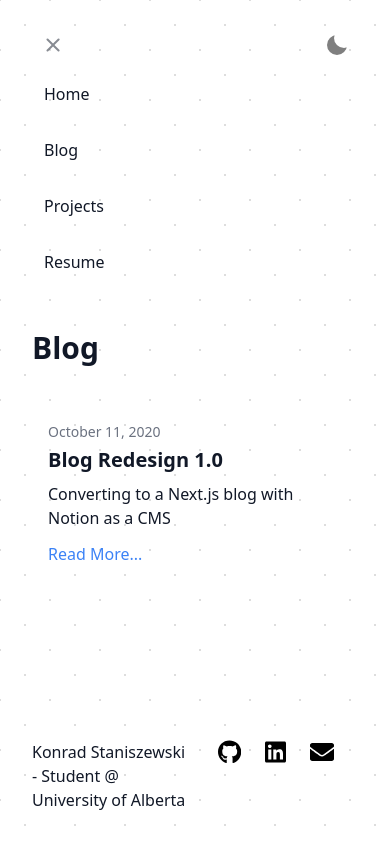
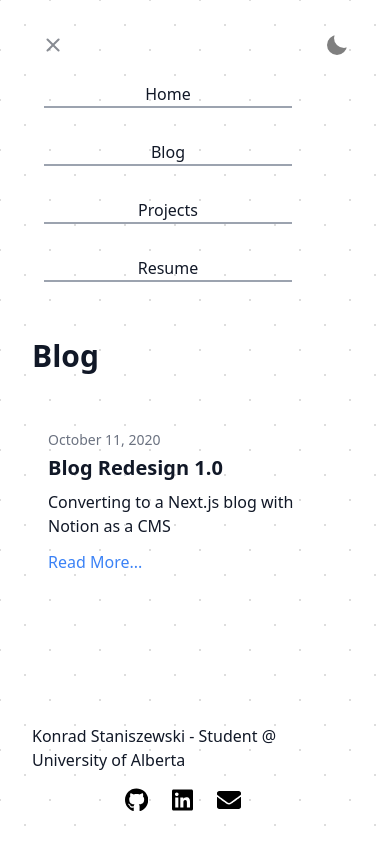
Before and after one commit to KonradStanski/KonradStaniszewski.github.io, a Next.js app: page /blog in a window 390 px wide. Both pictures are taken after a click on the button 53 px from the left and 45 px from the top of the page. Built offline with nearby package versions, Linux system fonts and the light colour scheme; what @tailwindcss/typography would draw is missing.

Commit message:
Improve responsiveness of header and footer

```diff
--- a/src/components/Footer.tsx
+++ b/src/components/Footer.tsx
@@ -23,14 +23,15 @@ const contacts = [
 const Header = (): JSX.Element => {
     const { theme } = useTheme();
     return (
-        <footer className="py-8 flex justify-center">
-            <div className="max-w-5xl px-8 mx-auto flex">
+        <footer className="py-8 flex">
+            <div className="max-w-5xl px-8 mx-auto flex flex-col justify-center md:flex-row">
                 <a
                     className="text-gray-900 dark:text-white pr-6"
                     href="https://github.com/KonradStanski"
                 >
                     Konrad Staniszewski - Student @ University of Alberta
                 </a>
+                <div className="flex justify-center pt-4 md:pt-0">
                     {contacts.map(({ Comp, link, alt }) => {
                         return (
                             <a
@@ -47,6 +48,7 @@ const Header = (): JSX.Element => {
                         );
                     })}
                 </div>
+            </div>
         </footer>
     );
 };
--- a/src/components/Header/Header.tsx
+++ b/src/components/Header/Header.tsx
@@ -2,6 +2,25 @@ import React, { useState } from 'react';
 import Link from 'next/link';
 import ThemeSwitch from './ThemeSwitch';
 import Hamburger from './Hamburger';
+
+const routes = [
+    {
+        key: 'Home',
+        route: '/',
+    },
+    {
+        key: 'Blog',
+        route: '/blog',
+    },
+    {
+        key: 'Projects',
+        route: '/projects',
+    },
+    {
+        key: 'Resume',
+        route: '/resume.pdf',
+    },
+];
 
 const Header = (): JSX.Element => {
     const [navOpen, setNavOpen] = useState(false);
@@ -17,7 +36,7 @@ const Header = (): JSX.Element => {
                     id="header-container"
                     className={`flex items-start justify-between py-6`}
                 >
-                    <div className="flex flex-col my-auto">
+                    <div className="flex flex-col flex-grow my-auto">
                         <Hamburger
                             navOpen={navOpen}
                             clickHamburger={clickHamburger}
@@ -25,29 +44,18 @@ const Header = (): JSX.Element => {
                         <nav
                             id="navigation"
                             className={`${
-                                navOpen ? 'flex flex-col pl-3' : 'hidden'
+                                navOpen
+                                    ? 'flex flex-col pl-3 text-center'
+                                    : 'hidden'
                             } md:block`}
                         >
-                            <Link href="/">
-                                <a className="text-gray-900 dark:text-white pr-6 py-4">
-                                    Home
-                                </a>
-                            </Link>
-                            <Link href="/blog">
-                                <a className="text-gray-900 dark:text-white pr-6 py-4">
-                                    Blog
-                                </a>
-                            </Link>
-                            <Link href="/projects">
-                                <a className="text-gray-900 dark:text-white pr-6 py-4">
-                                    Projects
-                                </a>
-                            </Link>
-                            <Link href="/resume.pdf">
-                                <a className="text-gray-900 dark:text-white pr-6 py-4">
-                                    Resume
-                                </a>
-                            </Link>
+                            {routes.map(({ key, route }) => (
+                                <Link href={route} key={key}>
+                                    <a className="text-gray-900 dark:text-white border-b-2 md:border-0 border-gray-400 mr-6 my-4">
+                                        {key}
+                                    </a>
+                                </Link>
+                            ))}
                         </nav>
                     </div>
                     <ThemeSwitch />
```
Lines whose indentation alone changed are shown as unchanged.
